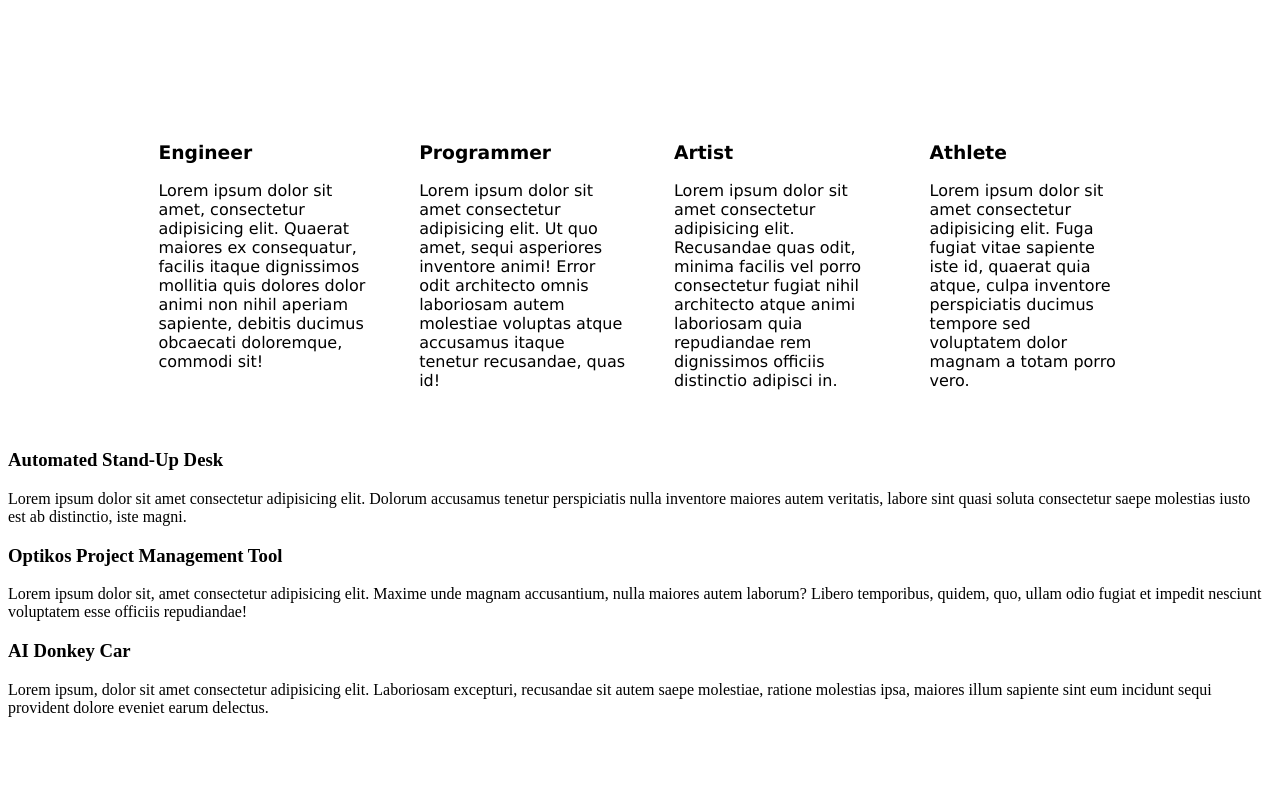
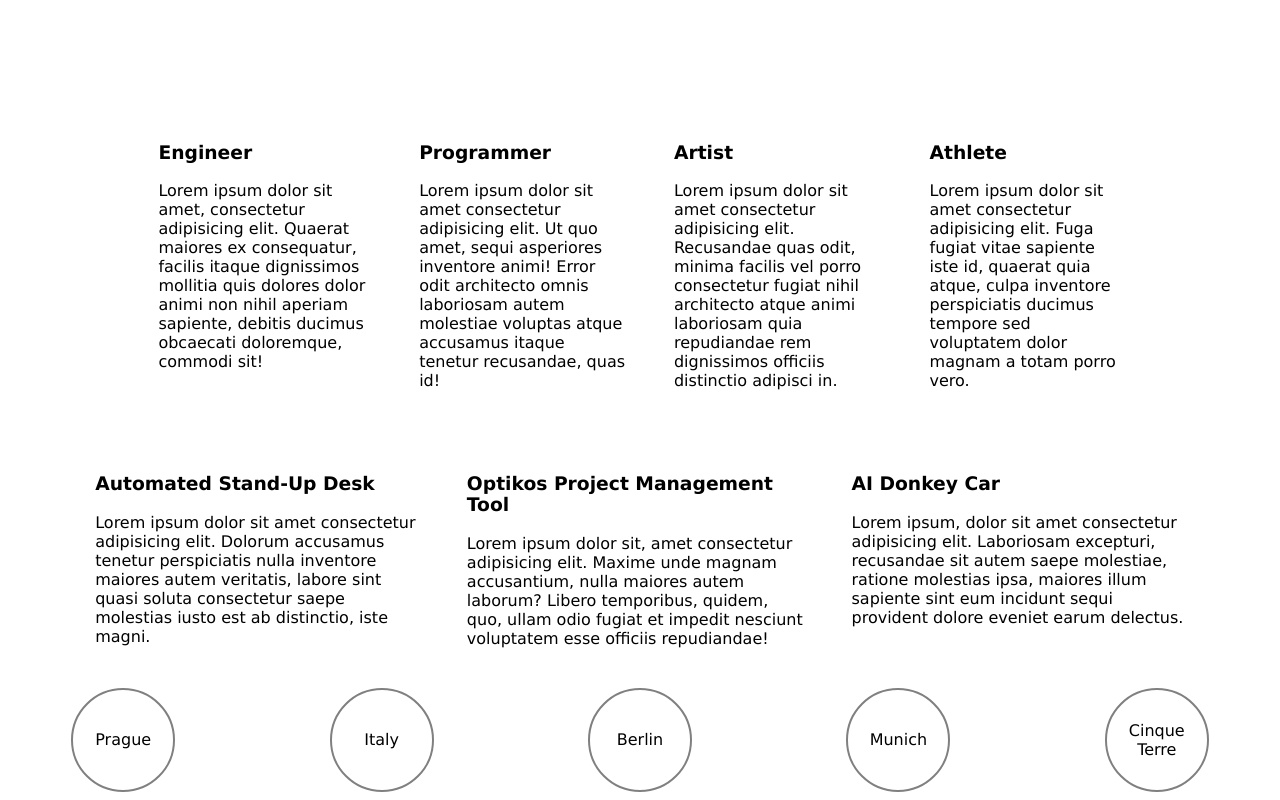
Before and after one commit to benito7suriano/benito7suriano, a website: page index.html in a window 1280 px wide. Shown: the part 709-1509 px from the top of the page. Before the commit the page ends 1442 px from the top, so only its background shows below. Drawn offline with Linux system fonts and the light colour scheme.

Commit message:
Travel and living section.

```diff
--- a/index.html
+++ b/index.html
@@ -68,7 +68,23 @@
       </div>
     </div>
   </section>
-  <section id="travel-and-living"></section>
+  <section id="travel-and-living">
+    <div class="spot">
+      <p>Prague</p>
+    </div>
+    <div class="spot">
+      <p>Italy</p>
+    </div>
+    <div class="spot">
+      <p>Berlin</p>
+    </div>
+    <div class="spot">
+      <p>Munich</p>
+    </div>
+    <div class="spot">
+      <p>Cinque Terre</p>
+    </div>
+  </section>
   <section id="awwwards"></section>
 </body>
 </html>
--- a/style.css
+++ b/style.css
@@ -38,6 +38,36 @@ html {
   font-family: Verdana, Geneva, Tahoma, sans-serif;
 }
 
-#about-me .container {
+#about-me .container,
+#projects .container {
   margin: 1.5em;
 }
+
+/* Projects */
+#projects {
+  display: flex;
+  width: 90%;
+  margin: 0 auto;
+  justify-content: space-between;
+  font-family: Verdana, Geneva, Tahoma, sans-serif;
+}
+
+/* Travel and Living */
+#travel-and-living {
+  display: flex;
+  width: 90%;
+  margin: 0 auto;
+  justify-content: space-between;
+  font-family: 'Lucida Sans', 'Lucida Sans Regular', 'Lucida Grande', 'Lucida Sans Unicode', Geneva, Verdana, sans-serif;
+}
+
+.spot {
+  display: flex;
+  justify-content: center;
+  align-items: center;
+  text-align: center;
+  width: 100px;
+  height: 100px;
+  border-radius: 100px;
+  border: 2px solid grey;
+}
```
